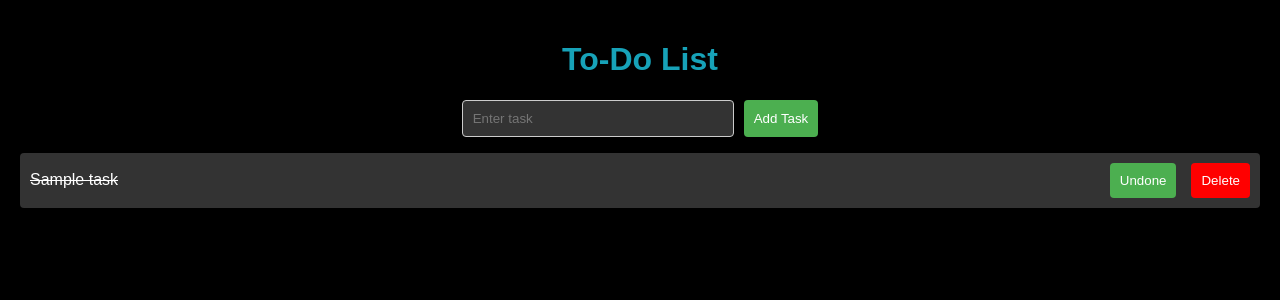
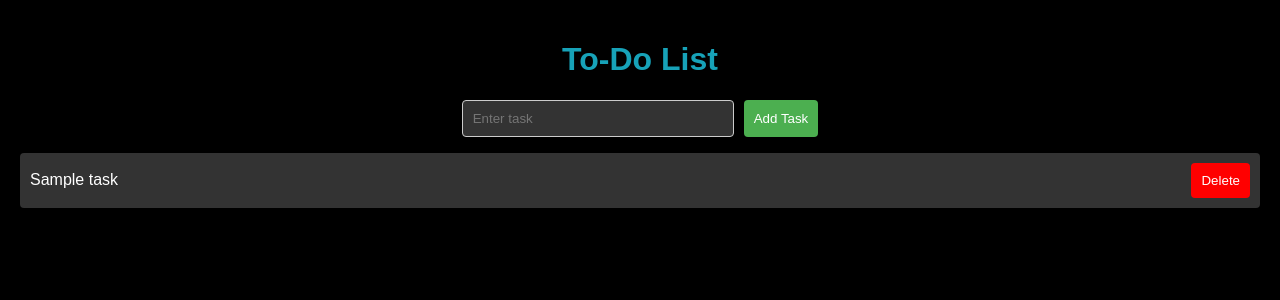
Before and after one commit to bishwamitre/To-Do-App, a Flask app: template templates/index.html in a window 1280 px wide. Shown: the top 300 px of the page. Run offline with Flask 3, Linux system fonts and the light colour scheme; the template is opened without the code that fills it: most values are stand-ins (such as "Sample title", 1, 10 or a date in 2020).

Commit message:
Removed toggle function and button

```diff
--- a/main.py
+++ b/main.py
@@ -22,13 +22,6 @@ def delete_task(task):
         del tasks[task]  # Delete task from the dictionary
     return redirect(url_for('index'))
 
-@app.route('/toggle/<task>', methods=['POST'])
-def toggle_task_status(task):
-    if task in tasks:
-        # Toggle between "Pending" and "Done"
-        tasks[task] = "Done" if tasks[task] == "Pending" else "Pending"
-    return redirect(url_for('index'))
-
 
 if __name__ == "__main__":
     app.run(debug=True)
--- a/templates/index.html
+++ b/templates/index.html
@@ -19,33 +19,11 @@
         <!-- Loop through tasks and display each task with its status -->
         {% for task, status in tasks.items() %}
         <li>
-            <div class="task-item">
-                <div class="task-details">
-                    {% if status == "Done" %}
-                        <strike>{{ task }}</strike>
-                    {% else %}
-                        {{ task }}
-                    {% endif %}
-                </div>
-
-                <div class="task-actions">
-                    <!-- Toggle between "Done" and "Undone" -->
-                    <form action="{{ url_for('toggle_task_status', task=task) }}" method="POST" style="display:inline;">
-                        <button id="toggle" type="submit">
-                            {% if status == "Pending" %}
-                                Done
-                            {% else %}
-                                Undone
-                            {% endif %}
-                        </button>
-                    </form>
-
-                    <!-- Delete button -->
-                    <form action="{{ url_for('delete_task', task=task) }}" method="POST" style="display:inline;">
-                        <button id="delete" type="submit">Delete</button>
-                    </form>
-                </div>
-            </div>
+            {{task}}
+            <!-- Delete button -->
+            <form action="{{ url_for('delete_task', task=task) }}" method="POST" style="display:inline;">
+                <button id="delete" type="submit">Delete</button>
+            </form>
         </li>
         {% endfor %}
     </ul>
```
